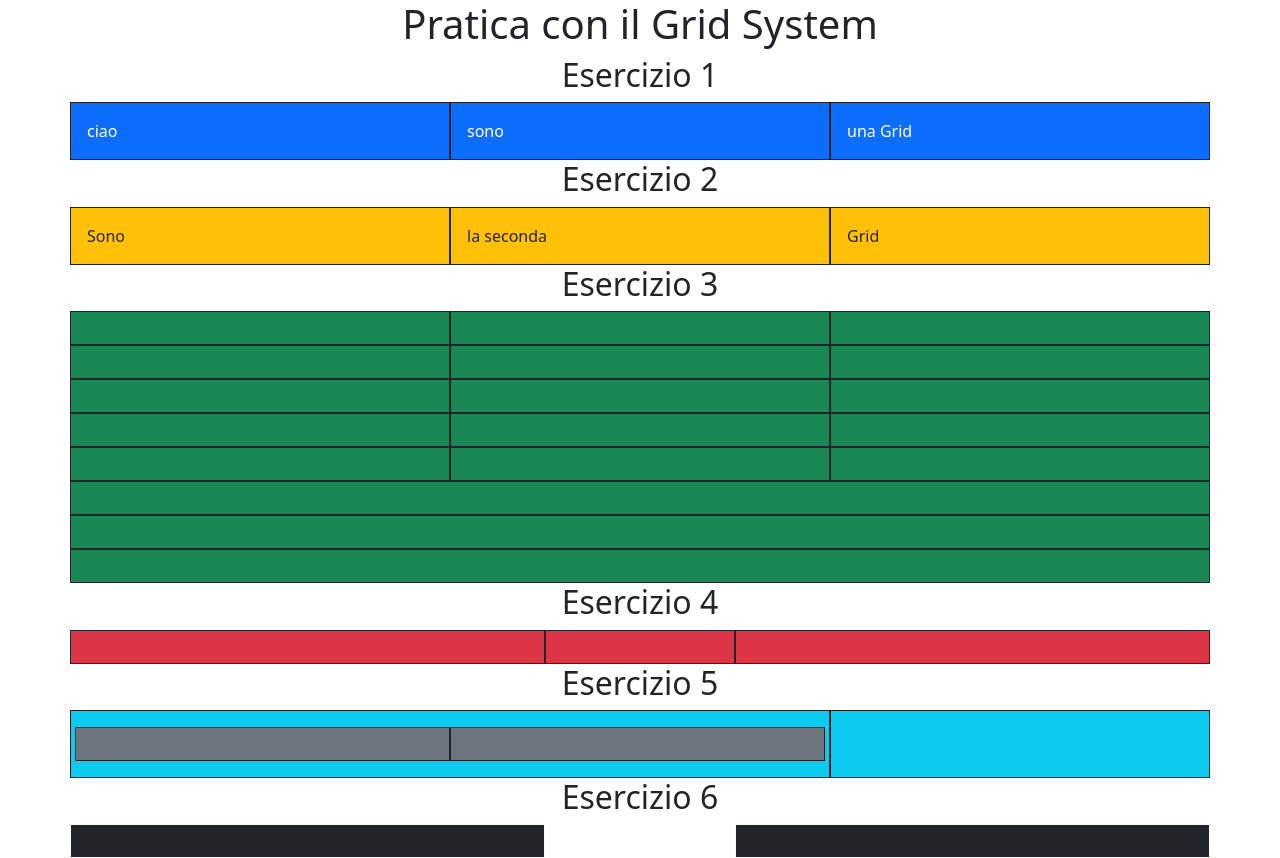
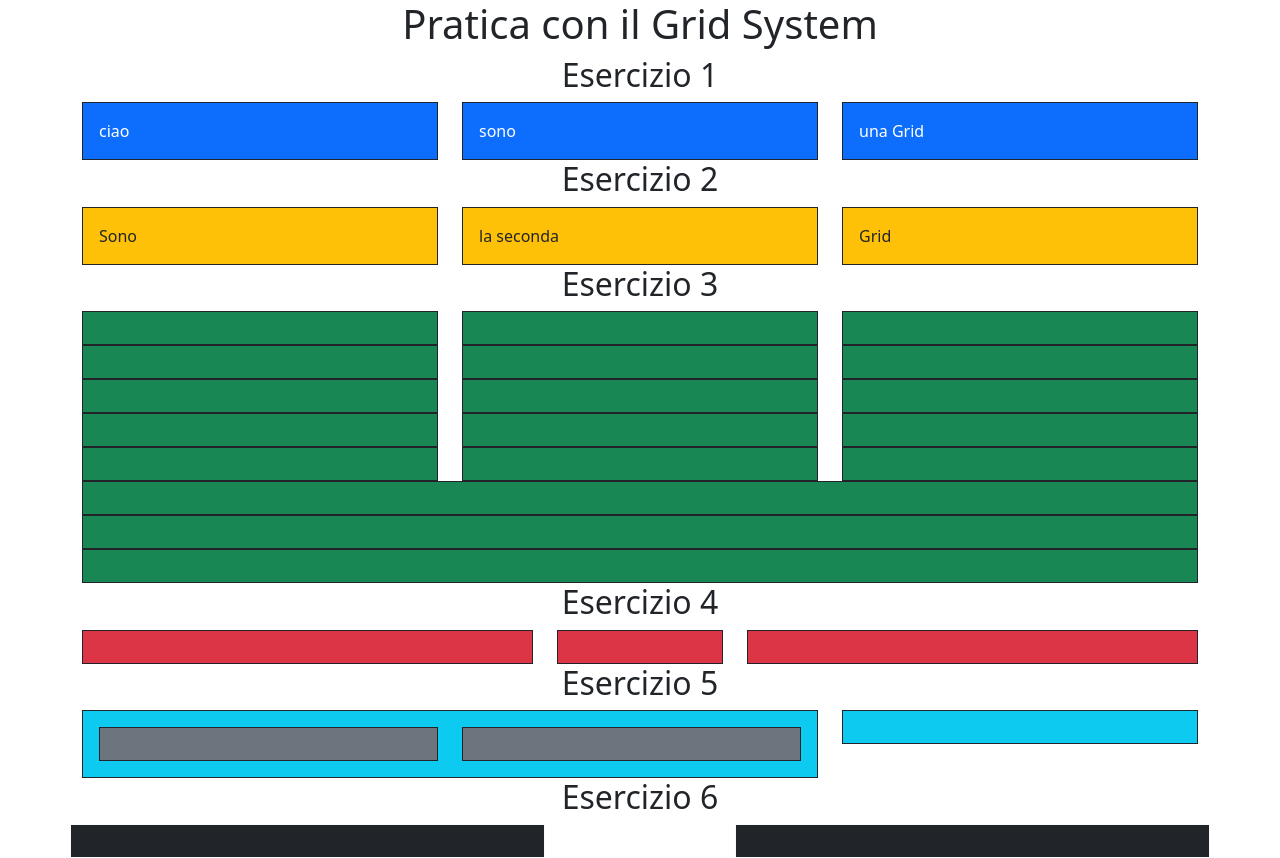
Before and after one commit to Alexrocc/Unit-1-Week-2-Day-1---Bootstrap-1, a plain HTML site: page index.html in a window 1280 px wide. Drawn offline with nearby package versions, Linux system fonts and the light colour scheme.

Commit message:
correction

```diff
--- a/index.html
+++ b/index.html
@@ -16,120 +16,140 @@
     <h2 class="text-center">Esercizio 1</h2>
     <div class="container">
       <div class="row">
-        <div class="col-md-4 p-3 text-white bg-primary border border-dark">
-          ciao
+        <div class="col-md-4">
+          <div class="p-3 text-white bg-primary border border-dark">ciao</div>
         </div>
-        <div class="col-md-4 p-3 text-white bg-primary border border-dark">
-          sono
+        <div class="col-md-4">
+          <div class="p-3 text-white bg-primary border border-dark">sono</div>
         </div>
-        <div class="col-md-4 p-3 text-white bg-primary border border-dark">
-          una Grid
+        <div class="col-md-4">
+          <div class="p-3 text-white bg-primary border border-dark">
+            una Grid
+          </div>
         </div>
       </div>
     </div>
     <h2 class="text-center">Esercizio 2</h2>
     <div class="container">
       <div class="row">
-        <div class="col-lg-4 bg-warning text-dark p-3 border border-dark">
-          Sono
+        <div class="col-lg-4">
+          <div class="bg-warning text-dark p-3 border border-dark">Sono</div>
         </div>
-        <div class="col-lg-4 bg-warning text-dark p-3 border border-dark">
-          la seconda
+        <div class="col-lg-4">
+          <div class="bg-warning text-dark p-3 border border-dark">
+            la seconda
+          </div>
         </div>
-        <div class="col-lg-4 bg-warning text-dark p-3 border border-dark">
-          Grid
+        <div class="col-lg-4">
+          <div class="bg-warning text-dark p-3 border border-dark">Grid</div>
         </div>
       </div>
     </div>
     <h2 class="text-center">Esercizio 3</h2>
     <div class="container">
       <div class="row">
-        <div class="col-4 bg-success border border-dark text-white p-3"></div>
-        <div class="col-4 bg-success border border-dark text-white p-3"></div>
-        <div class="col-4 bg-success border border-dark text-white p-3"></div>
+        <div class="col-4">
+          <div class="bg-success border border-dark text-white p-3"></div>
+        </div>
+        <div class="col-4">
+          <div class="bg-success border border-dark text-white p-3"></div>
+        </div>
+        <div class="col-4">
+          <div class="bg-success border border-dark text-white p-3"></div>
+        </div>
       </div>
       <div class="row">
-        <div
-          class="col-sm-4 bg-success border border-dark text-white p-3"
-        ></div>
-        <div
-          class="col-sm-4 bg-success border border-dark text-white p-3"
-        ></div>
-        <div
-          class="col-sm-4 bg-success border border-dark text-white p-3"
-        ></div>
+        <div class="col-sm-4">
+          <div class="bg-success border border-dark text-white p-3"></div>
+        </div>
+        <div class="col-sm-4">
+          <div class="bg-success border border-dark text-white p-3"></div>
+        </div>
+        <div class="col-sm-4">
+          <div class="bg-success border border-dark text-white p-3"></div>
+        </div>
       </div>
       <div class="row">
-        <div
-          class="col-md-4 bg-success border border-dark text-white p-3"
-        ></div>
-        <div
-          class="col-md-4 bg-success border border-dark text-white p-3"
-        ></div>
-        <div
-          class="col-md-4 bg-success border border-dark text-white p-3"
-        ></div>
+        <div class="col-md-4">
+          <div class="bg-success border border-dark text-white p-3"></div>
+        </div>
+        <div class="col-md-4">
+          <div class="bg-success border border-dark text-white p-3"></div>
+        </div>
+        <div class="col-md-4">
+          <div class="bg-success border border-dark text-white p-3"></div>
+        </div>
       </div>
       <div class="row">
-        <div
-          class="col-lg-4 bg-success border border-dark text-white p-3"
-        ></div>
-        <div
-          class="col-lg-4 bg-success border border-dark text-white p-3"
-        ></div>
-        <div
-          class="col-lg-4 bg-success border border-dark text-white p-3"
-        ></div>
+        <div class="col-lg-4">
+          <div class="bg-success border border-dark text-white p-3"></div>
+        </div>
+        <div class="col-lg-4">
+          <div class="bg-success border border-dark text-white p-3"></div>
+        </div>
+        <div class="col-lg-4">
+          <div class="bg-success border border-dark text-white p-3"></div>
+        </div>
       </div>
       <div class="row">
-        <div
-          class="col-xl-4 bg-success border border-dark text-white p-3"
-        ></div>
-        <div
-          class="col-xl-4 bg-success border border-dark text-white p-3"
-        ></div>
-        <div
-          class="col-xl-4 bg-success border border-dark text-white p-3"
-        ></div>
+        <div class="col-xl-4">
+          <div class="bg-success border border-dark text-white p-3"></div>
+        </div>
+        <div class="col-xl-4">
+          <div class="bg-success border border-dark text-white p-3"></div>
+        </div>
+        <div class="col-xl-4">
+          <div class="bg-success border border-dark text-white p-3"></div>
+        </div>
       </div>
       <div class="row">
-        <div
-          class="col-xxl-4 bg-success border border-dark text-white p-3"
-        ></div>
-        <div
-          class="col-xxl-4 bg-success border border-dark text-white p-3"
-        ></div>
-        <div
-          class="col-xxl-4 bg-success border border-dark text-white p-3"
-        ></div>
+        <div class="col-xxl-4">
+          <div class="bg-success border border-dark text-white p-3"></div>
+        </div>
+        <div class="col-xxl-4">
+          <div class="bg-success border border-dark text-white p-3"></div>
+        </div>
+        <div class="col-xxl-4">
+          <div class="bg-success border border-dark text-white p-3"></div>
+        </div>
       </div>
     </div>
     <h2 class="text-center">Esercizio 4</h2>
     <div class="container">
       <div class="row">
-        <div class="col-xl-5 p-3 text-white bg-danger border border-dark"></div>
-        <div class="col-xl-2 p-3 text-white bg-danger border border-dark"></div>
-        <div class="col-xl-5 p-3 text-white bg-danger border border-dark"></div>
+        <div class="col-xl-5">
+          <div class="p-3 text-white bg-danger border border-dark"></div>
+        </div>
+        <div class="col-xl-2">
+          <div class="p-3 text-white bg-danger border border-dark"></div>
+        </div>
+        <div class="col-xl-5">
+          <div class="p-3 text-white bg-danger border border-dark"></div>
+        </div>
       </div>
     </div>
     <h2 class="text-center">Esercizio 5</h2>
     <div class="container">
       <div class="row">
-        <div
-          class="col-lg-12 col-xl-8 bg-info text-white border border-dark p-3"
-        >
-          <div class="row">
-            <div
-              class="col-lg-12 col-xl-6 bg-secondary p-3 text-white border border-dark"
-            ></div>
-            <div
-              class="col-lg-12 col-xl-6 bg-secondary p-3 text-white border border-dark"
-            ></div>
+        <div class="col-lg-12 col-xl-8">
+          <div class="bg-info text-white border border-dark p-3">
+            <div class="row">
+              <div class="col-lg-12 col-xl-6">
+                <div
+                  class="bg-secondary p-3 text-white border border-dark"
+                ></div>
+              </div>
+              <div class="col-lg-12 col-xl-6">
+                <div
+                  class="bg-secondary p-3 text-white border border-dark"
+                ></div>
+              </div>
+            </div>
           </div>
         </div>
-        <div
-          class="col-lg-12 col-xl-4 bg-info text-white border border-dark p-3"
-        ></div>
+        <div class="col-lg-12 col-xl-4">
+          <div class="bg-info text-white border border-dark p-3"></div>
+        </div>
       </div>
     </div>
     <h2 class="text-center">Esercizio 6</h2>
```
